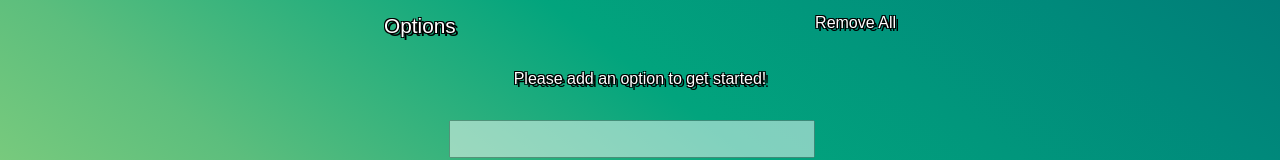
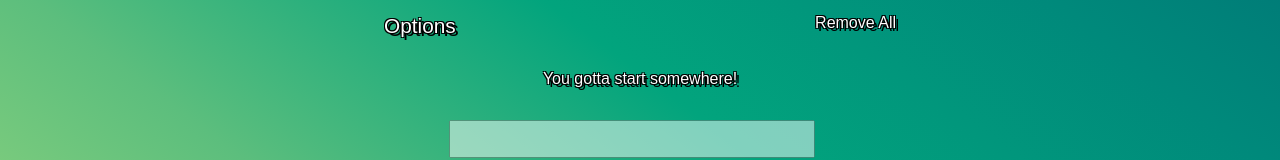
Before and after one commit to teddylopez/indecision, a React (Create React App) app: page / in a window 1280 px wide. Shown: the part 216-376 px from the top of the page. Built offline with nearby package versions, Linux system fonts and the light colour scheme; a web font is replaced by a local one.

Commit message:
Text change.

```diff
--- a/src/components/Options.js
+++ b/src/components/Options.js
@@ -7,7 +7,7 @@ const Options = (props) => (
       <span>Options</span>
       <div className="small-grow" onClick={props.handleDeleteOptions}>Remove All</div>
     </div>
-      {props.options.length === 0 && <p>Please add an option to get started!</p>}
+      {props.options.length === 0 && <p>You gotta start somewhere!</p>}
       {
         props.options.map((option) => (
           <Option
```
